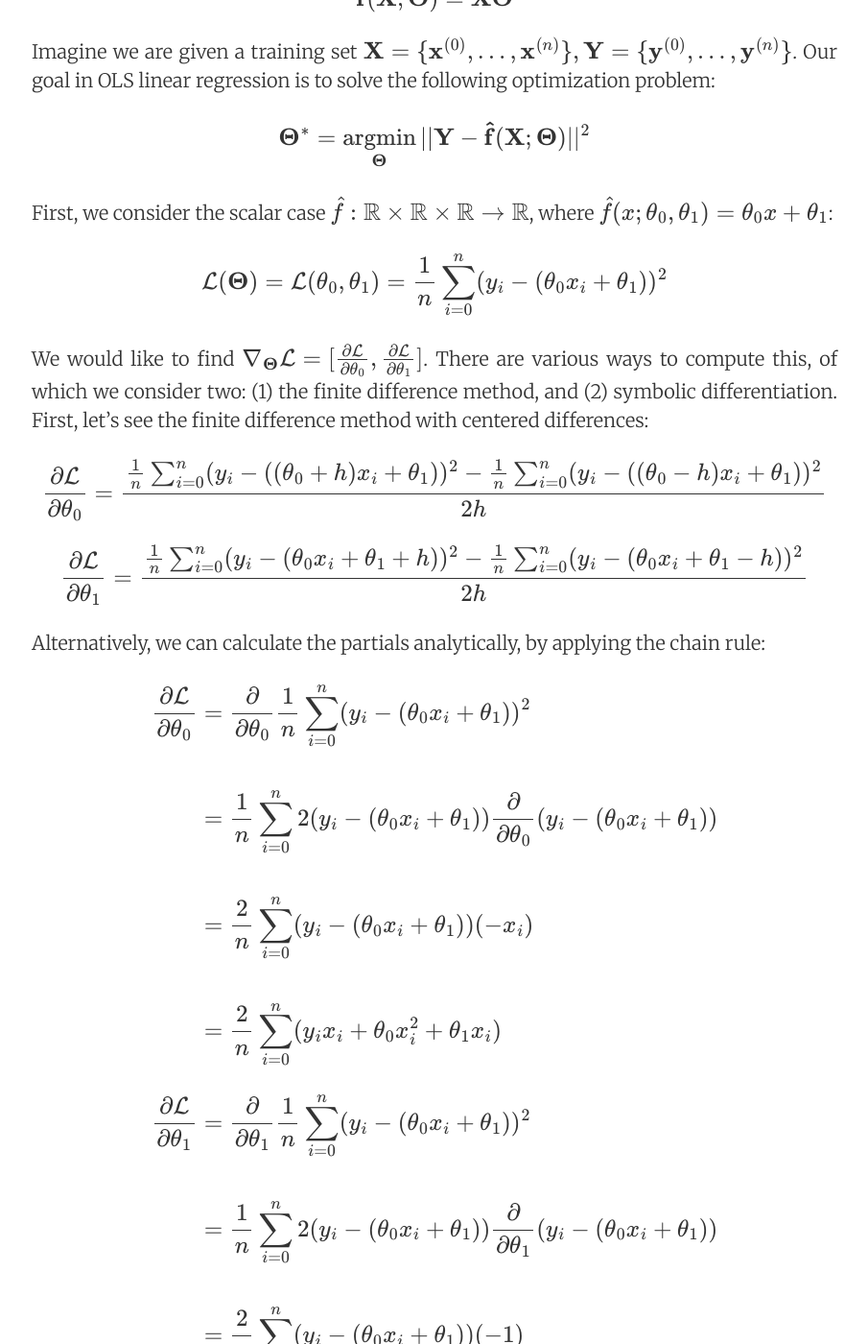
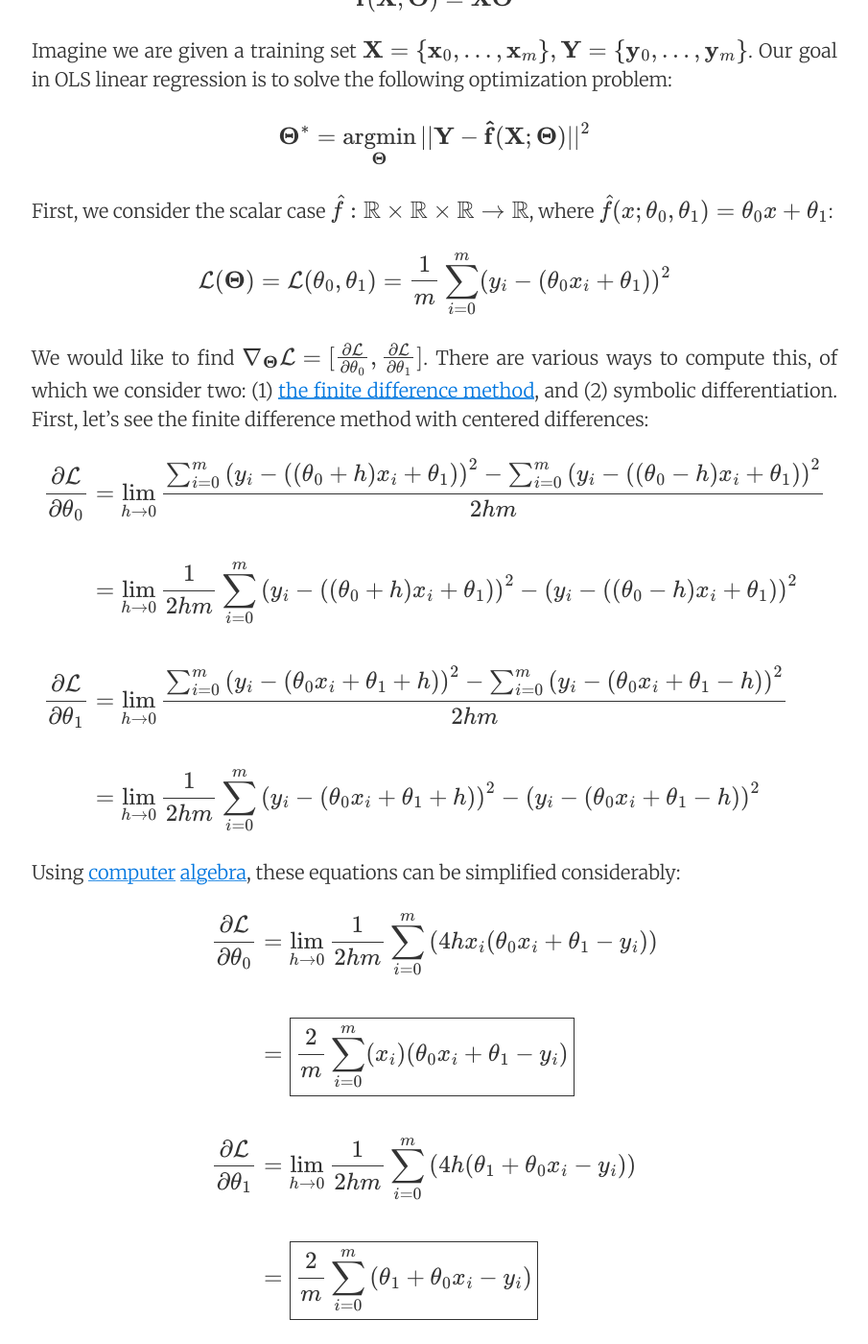
Before and after one commit to math-bootcamp/math-bootcamp.github.io, a Jekyll site: the page built from _posts/2019-07-23-the-derivative.md, in a window 1280 px wide and 1400 px high, scrolled down 4065 px. Shown: the whole window at 96% size, without its empty margins (187-1092 px from the left). Built offline with Jekyll 4.4.1, drawn with Linux system fonts in a browser that asks for light colours; formulas are drawn with MathJax 3; some of the changed text lies outside the part shown.

Commit message:
emphasize the connection between FDM and analytical gradient and add links

```diff
--- a/_posts/2019-07-23-the-derivative.md
+++ b/_posts/2019-07-23-the-derivative.md
@@ -75,46 +75,52 @@ Recall the matrix equation for linear regression, where $$\mathbf{X}: \mathbb{R}
 
 $$\mathbf{\hat f}(\mathbf{X}; \mathbf{\Theta}) = \mathbf{X}\mathbf{\Theta}$$
 
-Imagine we are given a training set $$\mathbf{X} = \{\mathbf{x}^{(0)}, \ldots, \mathbf{x}^{(n)}\}, \mathbf{Y} = \{\mathbf{y}^{(0)}, \ldots, \mathbf{y}^{(n)}\}$$. Our goal in OLS linear regression is to solve the following optimization problem:
+Imagine we are given a training set $$\mathbf{X} = \{\mathbf{x}_0, \ldots, \mathbf{x}_m\}, \mathbf{Y} = \{\mathbf{y}_0, \ldots, \mathbf{y}_m\}$$. Our goal in OLS linear regression is to solve the following optimization problem:
 
 $$\mathbf{\Theta}^* = \underset{\mathbf{\Theta}}{\operatorname{argmin}}||\mathbf{Y} - \mathbf{\hat f}(\mathbf{X}; \mathbf{\Theta})||^2$$
 
 First, we consider the scalar case $$\hat f: \mathbb{R} \times \mathbb{R} \times \mathbb{R} \rightarrow \mathbb{R}$$, where $$\hat f(x; \theta_0, \theta_1) = \theta_0 x + \theta_1$$:
 
-$$\mathcal{L}(\mathbf{\Theta}) = \mathcal{L}(\theta_0, \theta_1) = \frac{1}{n}\sum_{i=0}^n(y_i - (\theta_0 x_i + \theta_1))^2$$
+$$\mathcal{L}(\mathbf{\Theta}) = \mathcal{L}(\theta_0, \theta_1) = \frac{1}{m}\sum_{i=0}^m(y_i - (\theta_0 x_i + \theta_1))^2$$
 
-We would like to find $$\nabla_\mathbf{\Theta}\mathcal{L} = \lbrack \frac{\partial\mathcal{L}}{\partial \theta_0}, \frac{\partial\mathcal{L}}{\partial \theta_1}\rbrack$$. There are various ways to compute this, of which we consider two: (1) the finite difference method, and (2) symbolic differentiation. First, let's see the finite difference method with centered differences:
+We would like to find $$\nabla_\mathbf{\Theta}\mathcal{L} = \lbrack \frac{\partial\mathcal{L}}{\partial \theta_0}, \frac{\partial\mathcal{L}}{\partial \theta_1}\rbrack$$. There are various ways to compute this, of which we consider two: (1) [the finite difference method](https://en.wikipedia.org/wiki/Finite_difference), and (2) symbolic differentiation. First, let's see the finite difference method with centered differences:
 
-$$\frac{\partial\mathcal{L}}{\partial \theta_0} = \frac{\frac{1}{n}\sum_{i=0}^n(y_i - ((\theta_0 + h) x_i + \theta_1))^2 - \frac{1}{n}\sum_{i=0}^n(y_i - ((\theta_0 - h) x_i + \theta_1))^2}{2h}$$
+$$\begin{align}\frac{\partial\mathcal{L}}{\partial \theta_0} & = \underset{h \rightarrow 0}{\operatorname{lim}} \frac{\sum_{i=0}^m\left(y_i - \left((\theta_0 + h) x_i + \theta_1\right)\right)^2 - \sum_{i=0}^m\left(y_i - \left(\left(\theta_0 - h\right) x_i + \theta_1\right)\right)^2}{2hm} \\\\ & = \underset{h \rightarrow 0}{\operatorname{lim}} \frac{1}{2hm}\sum_{i=0}^m\left(y_i - \left(\left(\theta_0 + h\right) x_i + \theta_1\right)\right)^2 - \left(y_i - \left(\left(\theta_0 - h\right) x_i + \theta_1\right)\right)^2 \\\\ \frac{\partial\mathcal{L}}{\partial \theta_1} & = \underset{h \rightarrow 0}{\operatorname{lim}} \frac{\sum_{i=0}^m\left(y_i - \left(\theta_0 x_i + \theta_1 + h\right)\right)^2 - \sum_{i=0}^m\left(y_i - \left(\theta_0 x_i + \theta_1 - h\right)\right)^2}{2hm} \\\\ & = \underset{h \rightarrow 0}{\operatorname{lim}} \frac{1}{2hm}\sum_{i=0}^m\left(y_i - \left(\theta_0 x_i + \theta_1 + h\right)\right)^2 - \left(y_i - \left(\theta_0 x_i + \theta_1 - h\right)\right)^2\end{align}$$
 
-$$\frac{\partial\mathcal{L}}{\partial \theta_1} = \frac{\frac{1}{n}\sum_{i=0}^n(y_i - (\theta_0 x_i + \theta_1 + h))^2 - \frac{1}{n}\sum_{i=0}^n(y_i - (\theta_0 x_i + \theta_1 - h))^2}{2h}$$
+Using [computer](https://www.wolframalpha.com/input/?i=(y_i-((%CE%B8_0%2Bh)x_i%2B%CE%B8_1))%5E2-(y_i-((%CE%B8_0-h)x_i%2B%CE%B8_1))%5E2) [algebra](https://www.wolframalpha.com/input/?i=(y_i-(%CE%B8_0*x_i%2B%CE%B8_1%2Bh))%5E2%E2%88%92(y_i-(%CE%B8_0*x_i%2B%CE%B8_1-h))%5E2), these equations can be simplified considerably:
+
+$$\begin{align}\frac{\partial\mathcal{L}}{\partial \theta_0} & = \underset{h \rightarrow 0}{\operatorname{lim}} \frac{1}{2hm}\sum_{i=0}^m\left(4hx_i (\theta_0 x_i + \theta_1 - y_i)\right) \\\\ & = \boxed{\frac{2}{m}\sum_{i=0}^m(x_i)(\theta_0 x_i + \theta_1 - y_i)} \\\\ \frac{\partial\mathcal{L}}{\partial \theta_1} & = \underset{h \rightarrow 0}{\operatorname{lim}} \frac{1}{2hm}\sum_{i=0}^m\left(4h ( \theta_1 +  \theta_0 x_i - y_i)\right) \\\\ & = \boxed{\frac{2}{m}\sum_{i=0}^m\left(\theta_1 +  \theta_0 x_i - y_i\right)} \end{align}$$
 
 Alternatively, we can calculate the partials analytically, by applying the chain rule:
 
-$$\begin{align}\frac{\partial\mathcal{L}}{\partial \theta_0} & = \frac{\partial}{\partial \theta_0}\frac{1}{n}\sum_{i=0}^n(y_i - (\theta_0 x_i + \theta_1))^2 \\\\ & = \frac{1}{n}\sum_{i=0}^n 2(y_i - (\theta_0 x_i + \theta_1)) \frac{\partial}{\partial \theta_0}(y_i - (\theta_0 x_i + \theta_1)) \\\\ & = \frac{2}{n}\sum_{i=0}^n(y_i - (\theta_0 x_i + \theta_1))(-x_i) \\\\ & = \frac{2}{n}\sum_{i=0}^n(y_i x_i + \theta_0 x_i^2 + \theta_1 x_i)\end{align}$$
+$$\begin{align}\frac{\partial\mathcal{L}}{\partial \theta_0} & = \frac{\partial}{\partial \theta_0}\frac{1}{m}\sum_{i=0}^m(y_i - (\theta_0 x_i + \theta_1))^2 \\\\ & = \frac{1}{m}\sum_{i=0}^m 2(y_i - (\theta_0 x_i + \theta_1)) \frac{\partial}{\partial \theta_0}(y_i - (\theta_0 x_i + \theta_1)) \\\\ & = \frac{2}{m}\sum_{i=0}^m(y_i - (\theta_0 x_i + \theta_1))(-x_i) \\\\ & = \boxed{\frac{2}{m}\sum_{i=0}^m(x_i)(\theta_0 x_i^2 + \theta_1 x_i - y_i)}\end{align}$$
 
-$$\begin{align}\frac{\partial\mathcal{L}}{\partial \theta_1} & = \frac{\partial}{\partial \theta_1}\frac{1}{n}\sum_{i=0}^n(y_i - (\theta_0 x_i + \theta_1))^2 \\\\ & = \frac{1}{n}\sum_{i=0}^n 2 (y_i - (\theta_0 x_i + \theta_1))\frac{\partial}{\partial \theta_1}(y_i - (\theta_0 x_i + \theta_1)) \\\\ & = \frac{2}{n}\sum_{i=0}^n(y_i - (\theta_0 x_i + \theta_1))(-1) \\\\ & = \frac{2}{n}\sum_{i=0}^n(-y_i + \theta_0 x_i + \theta_1)\end{align}$$
+$$\begin{align}\frac{\partial\mathcal{L}}{\partial \theta_1} & = \frac{\partial}{\partial \theta_1}\frac{1}{m}\sum_{i=0}^m(y_i - (\theta_0 x_i + \theta_1))^2 \\\\ & = \frac{1}{m}\sum_{i=0}^m 2 (y_i - (\theta_0 x_i + \theta_1))\frac{\partial}{\partial \theta_1}(y_i - (\theta_0 x_i + \theta_1)) \\\\ & = \frac{2}{m}\sum_{i=0}^m(y_i - (\theta_0 x_i + \theta_1))(-1) \\\\ & = \boxed{\frac{2}{m}\sum_{i=0}^m(\theta_0 x_i + \theta_1 - y_i)}\end{align}$$
 
-<!--This tells us:
+Notice how this gives us the same answer as the finite difference method (this is not by accident). We can rewrite our solution in gradient form, i.e. as a vector of partials:
 
-$$\nabla_\mathbf{\Theta}\mathcal{L} = \lbrack \frac{2}{n}\sum_{i=0}^n(y_i x_i + \theta_0 x_i^2 + \theta_1 x_i), \frac{2}{n}\sum_{i=0}^n(-y_i + \theta_0 x_i + \theta_1) \rbrack$$-->
+$$\nabla_\mathbf{\Theta}\mathcal{L} = \frac{2}{m} \left\lbrack \sum_{i=0}^m(x_i)(y_i  + \theta_0 x_i + \theta_1), \sum_{i=0}^m(\theta_0 x_i + \theta_1 - y_i) \right\rbrack$$
 
-Let us now consider the general form of $$\mathcal L(\mathbf{\Theta})$$:
+Having reviewed the scalar procedure for linear regression, let us now return to the general form of $$\mathcal L(\mathbf{\Theta})$$. Matrix notation allows us to simplify the loss considerably:
 
-$$\begin{align}\mathcal L(\mathbf{\Theta}) & = \frac{1}{n} (\mathbf Y - \mathbf X \mathbf \Theta)^\intercal(\mathbf Y - \mathbf X \mathbf \Theta) \\\\ &= \frac{1}{n} (\mathbf Y^\intercal \mathbf Y - \mathbf Y^\intercal \mathbf X \mathbf \Theta - \mathbf \Theta^\intercal \mathbf X^\intercal \mathbf Y + \mathbf \Theta^\intercal \mathbf X^\intercal \mathbf X \mathbf \Theta) \\\\ &= \frac{1}{n} (\mathbf Y^\intercal \mathbf Y - 2 \mathbf \Theta^\intercal \mathbf X^\intercal \mathbf Y + \mathbf \Theta^\intercal \mathbf X^\intercal \mathbf X \mathbf \Theta)\end{align}$$
+$$\begin{align}\mathcal L(\mathbf{\Theta}) & = \frac{1}{m} (\mathbf Y - \mathbf X \mathbf \Theta)^\intercal(\mathbf Y - \mathbf X \mathbf \Theta) \\\\ &= \frac{1}{m} (\mathbf Y^\intercal \mathbf Y - \mathbf Y^\intercal \mathbf X \mathbf \Theta - \mathbf \Theta^\intercal \mathbf X^\intercal \mathbf Y + \mathbf \Theta^\intercal \mathbf X^\intercal \mathbf X \mathbf \Theta) \\\\ &= \frac{1}{m} (\mathbf Y^\intercal \mathbf Y - 2 \mathbf \Theta^\intercal \mathbf X^\intercal \mathbf Y + \mathbf \Theta^\intercal \mathbf X^\intercal \mathbf X \mathbf \Theta)\end{align}$$
 
-Now we can derive the gradient with respect to $$\mathbf \Theta$$:
+We can derive the gradient of the loss with respect to $$\mathbf \Theta$$ like so:
 
-$$\begin{align}\nabla_{\mathbf{\Theta}}\mathcal L(\mathbf{\Theta}) & = \frac{1}{n} (\nabla_{\mathbf{\Theta}}\mathbf Y^\intercal \mathbf Y - 2 \nabla_{\mathbf{\Theta}} \mathbf \Theta^\intercal \mathbf X^\intercal \mathbf Y + \nabla_{\mathbf{\Theta}}\mathbf \Theta^\intercal \mathbf X^\intercal \mathbf X \mathbf \Theta) \\\\ & = \frac{1}{n} ( 0 - 2\mathbf{X}^\intercal \mathbf Y + 2 \mathbf{X}^\intercal \mathbf X \mathbf \Theta ) \\\\ & = \frac{2}{n} (\mathbf{X}^\intercal \mathbf X \mathbf \Theta - \mathbf{X}^\intercal \mathbf Y)\end{align}$$
+$$\begin{align}\nabla_{\mathbf{\Theta}}\mathcal L(\mathbf{\Theta}) & = \frac{1}{m} (\nabla_{\mathbf{\Theta}}\mathbf Y^\intercal \mathbf Y - 2 \nabla_{\mathbf{\Theta}} \mathbf \Theta^\intercal \mathbf X^\intercal \mathbf Y + \nabla_{\mathbf{\Theta}}\mathbf \Theta^\intercal \mathbf X^\intercal \mathbf X \mathbf \Theta) \\\\ & = \frac{1}{m} ( 0 - 2\mathbf{X}^\intercal \mathbf Y + 2 \mathbf{X}^\intercal \mathbf X \mathbf \Theta ) \\\\ & = \frac{2}{m} (\mathbf{X}^\intercal \mathbf X \mathbf \Theta - \mathbf{X}^\intercal \mathbf Y)\end{align}$$
 
-Setting this equal to zero, we can solve for minimum directly:
+For a review of matrix calculus, Petersen & Pedersen (2012) [^2] and Parr & Howard (2018) [^3] are both excellent resources. If $$\mathbf X^\intercal \mathbf X$$ is invertible, i.e. full-rank, implies a unique solution $$\mathbf \Theta^*$$, which we can solve for directly by setting $$\nabla_{\mathbf{\Theta}}\mathcal{L} = 0$$:
 
 $$\begin{align}0 & = \mathbf X^\intercal \mathbf X \mathbf \Theta - \mathbf X ^ \intercal \mathbf Y \\\\ \mathbf \Theta &= (\mathbf X^\intercal \mathbf X)^{-1}\mathbf X^\intercal\mathbf Y \end{align}$$
 
-However this requires computing $$(\mathbf{X}^\intercal\mathbf{X})^{-1}$$ which is at least $$\mathcal{O}(m^{2.373})$$ to the best of our knowledge, i.e. quadratic with respect to the number of features. Another solution is to use gradient descent, by repeating the following procedure until convergence:
+However this requires computing $$(\mathbf{X}^\intercal\mathbf{X})^{-1}$$ which is at least $$\mathcal{O}(n^{2.373})$$[^1] to the best of our knowledge, i.e. quadratic with respect to the number of input dimensions. Another way to find $$\mathbf \Theta^*$$ is by repeating the following procedure until convergence:
 
 $$\mathbf{\Theta}' \leftarrow \mathbf{\Theta} - \alpha \nabla_{\mathbf{\Theta}}\mathcal L(\mathbf{\Theta})$$
 
-For some small number $$\alpha$$.
+Typically, $$\alpha \in [0.001, 0.1]$$. Although hyperparameter tuning is required to find a suitable $$\alpha$$ (various improvements like [Nesterov momentum](http://mitliagkas.github.io/ift6085/ift-6085-lecture-6-notes.pdf) and [quasi-Newton methods](https://en.wikipedia.org/wiki/Quasi-Newton_method) also help to accelerate convergence), this procedure is guaranteed to be computationally more efficient than matrix inversion for sufficiently large $$m$$ and $$n$$. In practice, the normal equation is seldom used unless $$m$$ is very small.
 
 TODO: Expand on AD graph
+
+[^1]: [Coppersmith–Winograd algorithm](https://en.wikipedia.org/wiki/Coppersmith%E2%80%93Winograd_algorithm)
+[^2]: [The Matrix Cookbook](https://www.math.uwaterloo.ca/~hwolkowi/matrixcookbook.pdf)
+[^3]: [The Matrix Calculus You Need For Deep Learning](https://explained.ai/matrix-calculus/index.html)
```
